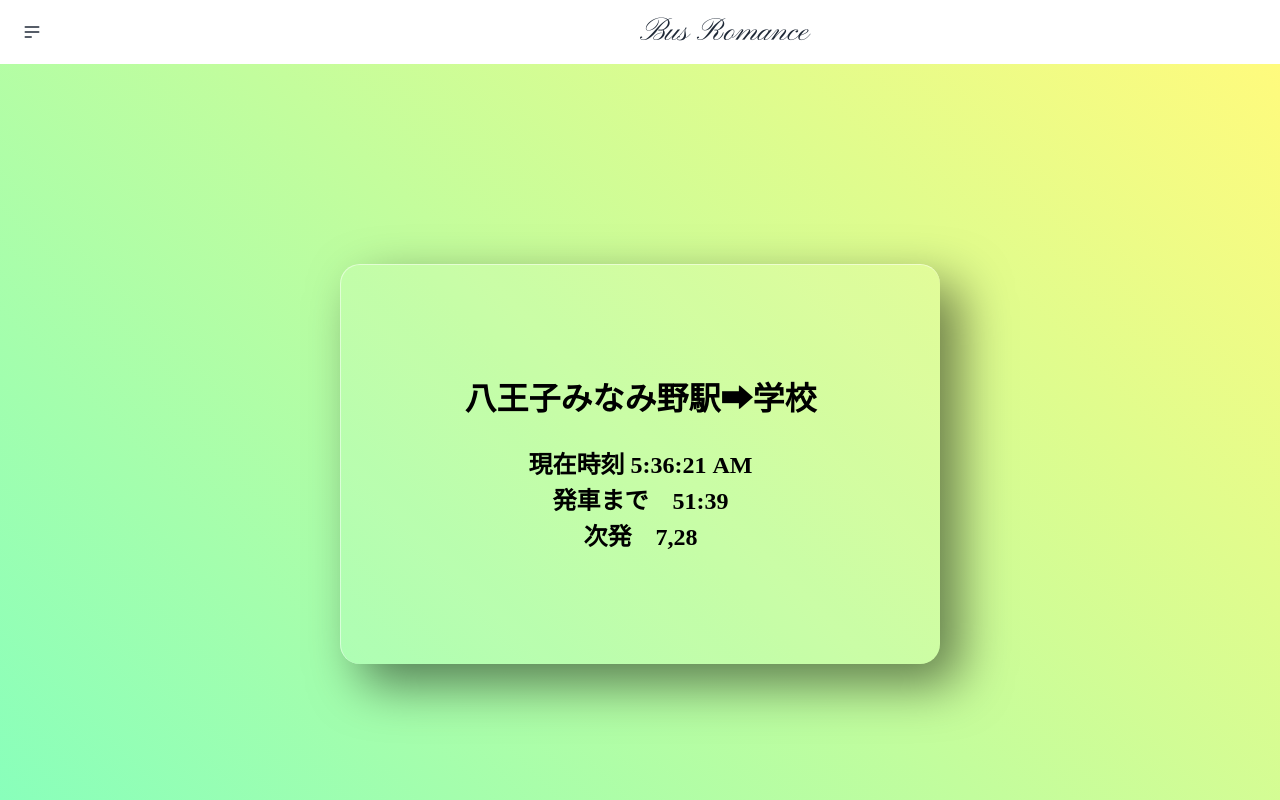
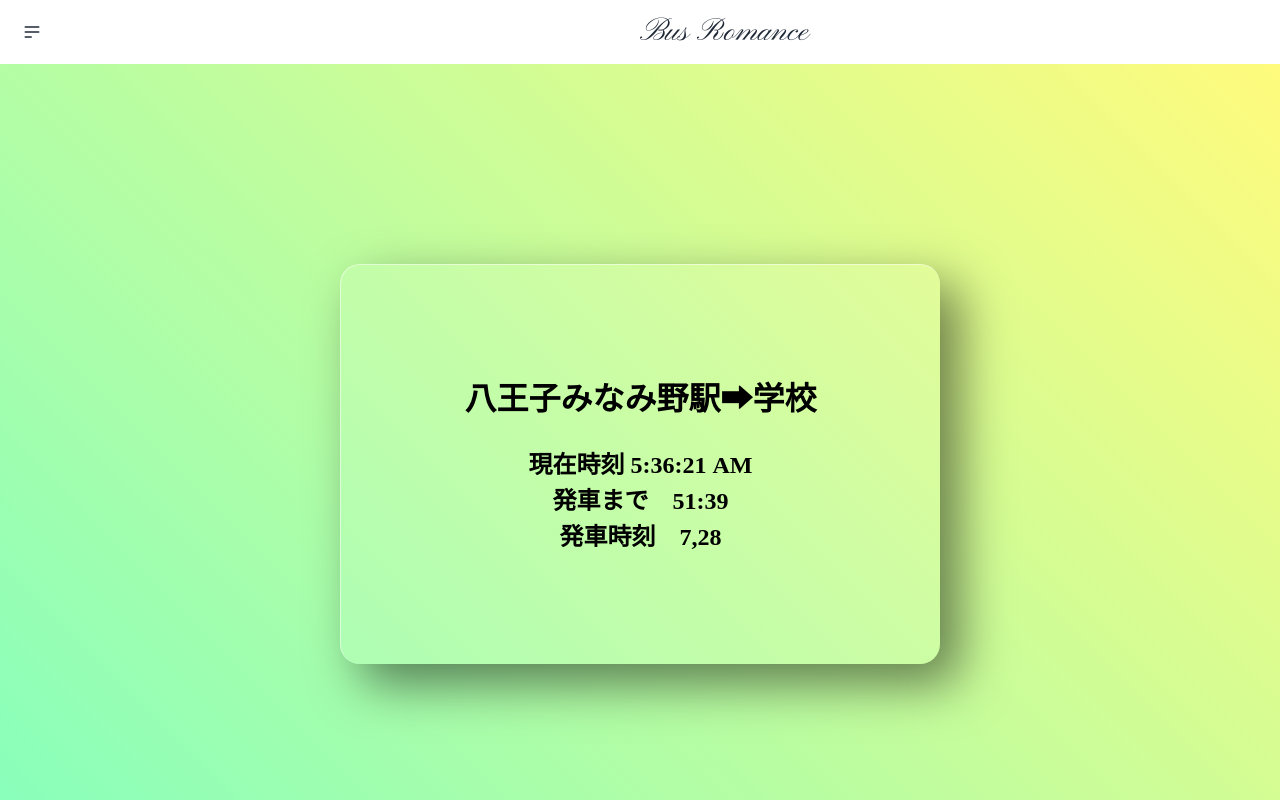
Before and after one commit to samus0n/test, a React (Create React App) app: page /time1 in a window 1280 px wide. Shown: the top 800 px of the page. Built offline with nearby package versions, Linux system fonts and the light colour scheme; a web font is replaced by a local one.

Commit message:
あｓｆ#

```diff
--- a/src/Timetable.jsx
+++ b/src/Timetable.jsx
@@ -85,7 +85,7 @@ const Timetable = () => {
         <h2>八王子みなみ野駅➡学校</h2><br></br>
         <p>現在時刻 {a}</p>
         {inService ? <h3>発車まで　{remainingTimeLabel}</h3> : <p>今日の運行は終わりだっちぃ！</p>}
-        <p>次発　{b}</p>
+        <p>発車時刻　{b}</p>
 
       </div>
     </div>
--- a/src/Timetable2.jsx
+++ b/src/Timetable2.jsx
@@ -81,7 +81,7 @@ const Timetable = () => {
         <h2>八王子駅➡学校</h2><br></br>
         <p>現在時刻  {a}</p>
         {inService ? <p>発車まで　{remainingTimeLabel}</p> : <p>今日の運行は終わりだっちぃ！</p>}
-        <p>次発　{b}</p>
+        <p>発車時刻　{b}</p>
       </div>
     </div>
     </div>
--- a/src/Timetable3.jsx
+++ b/src/Timetable3.jsx
@@ -82,7 +82,7 @@ const Timetable = () => {
         <h2>学生会館➡学校</h2><br></br>
         <p>現在時刻 {a}</p>
         {inService ? <p>発車まで　{remainingTimeLabel}</p> : <p>今日の運行は終わりだっちぃ！</p>}
-        <p>次発　{b}</p>
+        <p>発車時刻　{b}</p>
       </div>
     </div>
     </div>
--- a/src/components/aaa.css
+++ b/src/components/aaa.css
@@ -4,4 +4,5 @@
     font-family: 'Pinyon Script', sans-serif;
     font-size: 2em;
 
+
 }
```
